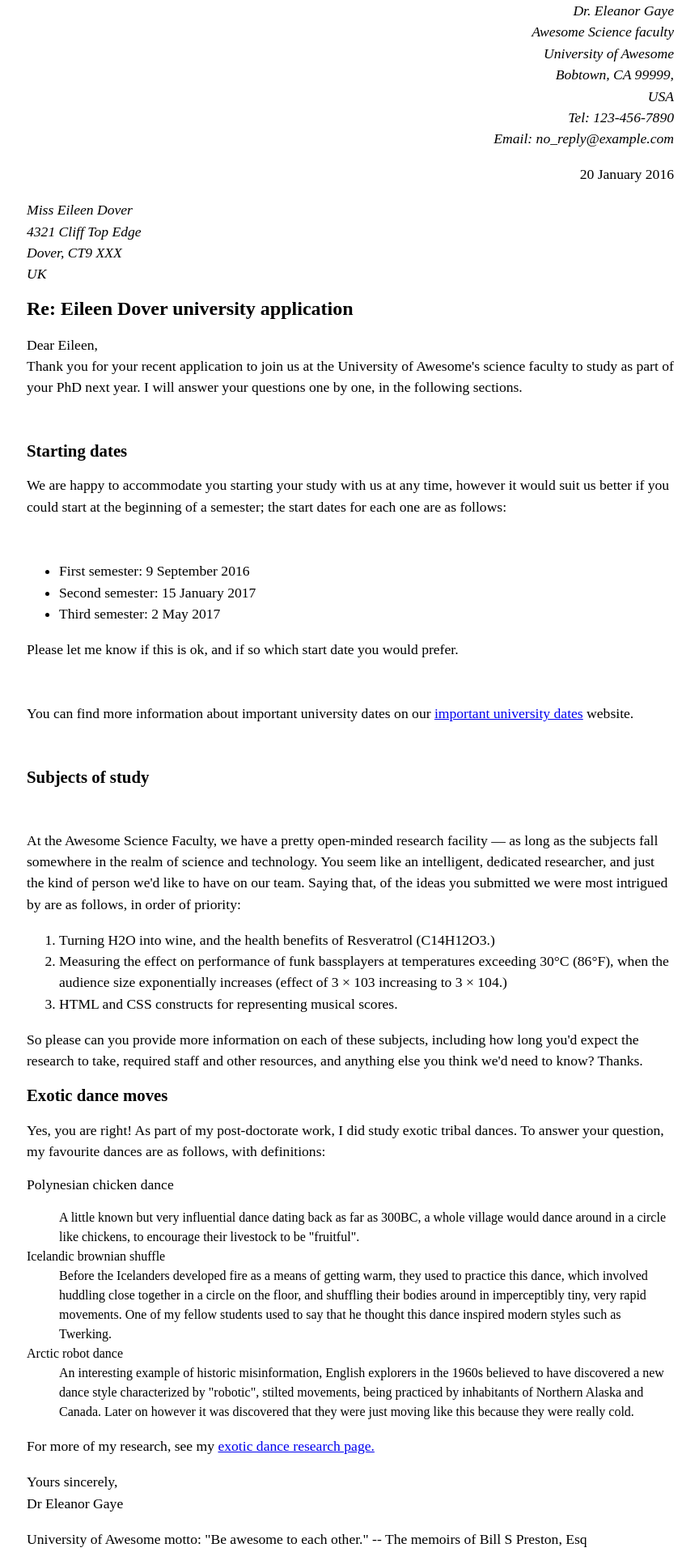
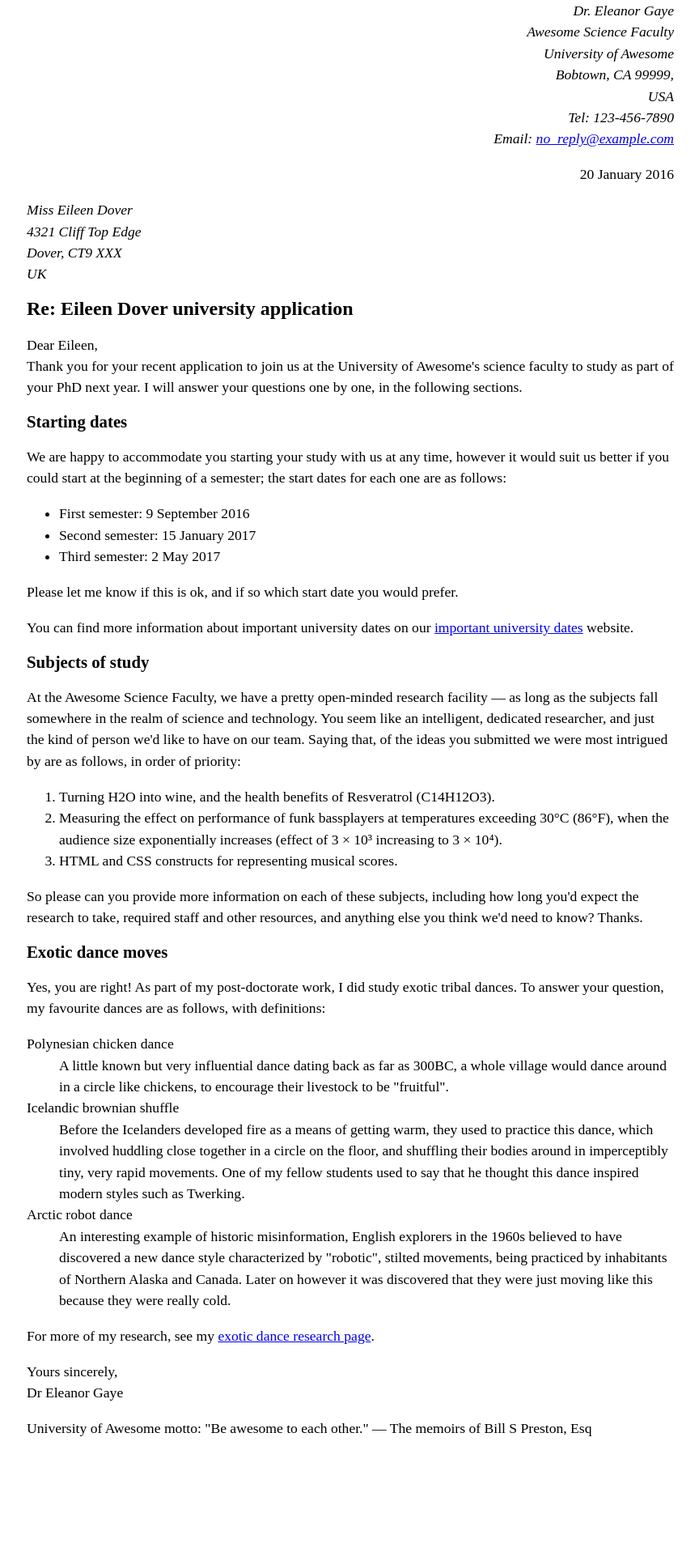
Before and after one commit to sjsreehari/markingupaletter, a plain HTML site: page index.html in a window 1280 px wide. Shown: the whole page at 81% size, without its empty margins (207-1071 px from the left). After the commit the page ends 1795 px from the top, so only its background shows below. Drawn offline with Linux system fonts and the light colour scheme.

Commit message:
corrected errors

```diff
--- a/index.html
+++ b/index.html
@@ -7,32 +7,26 @@
   <link rel="stylesheet" href="styles.css">
 </head>
 <body>
+
 <address class="sender-column">
-Dr. Eleanor Gaye
-<br>
-Awesome Science faculty
-<br>
-University of Awesome
-<br>
-Bobtown, CA 99999,
-<br>
+  Dr. Eleanor Gaye<br>
+  Awesome Science Faculty<br>
+  University of Awesome<br>
+  Bobtown, CA 99999,<br>
   USA<br>
   Tel: 123-456-7890<br>
-Email: no_reply@example.com
-<br>
+  Email: <a href="mailto:no_reply@example.com">&#110;&#111;&#95;&#114;&#101;&#112;&#108;&#121;&#64;&#101;&#120;&#97;&#109;&#112;&#108;&#101;&#46;&#99;&#111;&#109;</a>
 </address>
 
-<p class="sender-column"><time datetime="2016-01-20">20 January 2016</time></p>
+<p class="sender-column">
+  <time datetime="2016-01-20">20 January 2016</time>
+</p>
 
 <address>
-        Miss Eileen Dover
-        <br>
-        4321 Cliff Top Edge
-        <br>
-        Dover, CT9 XXX
-        <br>
+  Miss Eileen Dover<br>
+  4321 Cliff Top Edge<br>
+  Dover, CT9 XXX<br>
   UK
-        <br>
 </address>
 
 <h1>Re: Eileen Dover university application</h1>
@@ -40,43 +34,49 @@ Email: no_reply@example.com
   Dear Eileen,<br>
   Thank you for your recent application to join us at the University of Awesome's science faculty to study as part of your PhD next year. I will answer your questions one by one, in the following sections.
 </p>
-    <br>
+
 <h2>Starting dates</h2>
 <p>We are happy to accommodate you starting your study with us at any time, however it would suit us better if you could start at the beginning of a semester; the start dates for each one are as follows:</p>
-    <br>
 <ul>
   <li>First semester: 9 September 2016</li>
   <li>Second semester: 15 January 2017</li>
   <li>Third semester: 2 May 2017</li>
 </ul>
 
-    <p>Please let me know if this is ok, and if so which start date you would prefer.</p><br>
-    <p>You can find more information about important university dates on our <a href="http://www.example.com" title="table of awesome university important dates">important university dates</a> website.</p><br>
+<p>Please let me know if this is ok, and if so which start date you would prefer.</p>
+<p>You can find more information about important university dates on our
+  <a href="http://www.example.com" target="_blank" rel="noopener noreferrer" title="Table of Awesome University Important Dates">important university dates</a> website.
+</p>
 
-    <h2>Subjects of study</h2><br>
+<h2>Subjects of study</h2>
 <p>At the Awesome Science Faculty, we have a pretty open-minded research facility — as long as the subjects fall somewhere in the realm of science and technology. You seem like an intelligent, dedicated researcher, and just the kind of person we'd like to have on our team. Saying that, of the ideas you submitted we were most intrigued by are as follows, in order of priority:</p>
 <ol>
-        <li>Turning H2O into wine, and the health benefits of Resveratrol (C14H12O3.)</li>
-        <li>Measuring the effect on performance of funk bassplayers at temperatures exceeding 30°C (86°F), when the audience size exponentially increases (effect of 3 × 103 increasing to 3 × 104.)</li>
-        <li>HTML and CSS constructs for representing musical scores.
-        </li>
+  <li>Turning H2O into wine, and the health benefits of Resveratrol (C14H12O3).</li>
+  <li>Measuring the effect on performance of funk bassplayers at temperatures exceeding 30°C (86°F), when the audience size exponentially increases (effect of 3 × 10³ increasing to 3 × 10⁴).</li>
+  <li>HTML and CSS constructs for representing musical scores.</li>
 </ol>
 
 <p>So please can you provide more information on each of these subjects, including how long you'd expect the research to take, required staff and other resources, and anything else you think we'd need to know? Thanks.</p>
+
 <h2>Exotic dance moves</h2>
 <p>Yes, you are right! As part of my post-doctorate work, I did study exotic tribal dances. To answer your question, my favourite dances are as follows, with definitions:</p>
-    <dl>Polynesian chicken dance</dl>
+<dl>
+  <dt>Polynesian chicken dance</dt>
   <dd>A little known but very influential dance dating back as far as 300BC, a whole village would dance around in a circle like chickens, to encourage their livestock to be "fruitful".</dd>
+
   <dt>Icelandic brownian shuffle</dt>
-    <dd>
-        Before the Icelanders developed fire as a means of getting warm, they used to practice this dance, which involved huddling close together in a circle on the floor, and shuffling their bodies around in imperceptibly tiny, very rapid movements. One of my fellow students used to say that he thought this dance inspired modern styles such as Twerking.
-    </dd>
+  <dd>Before the Icelanders developed fire as a means of getting warm, they used to practice this dance, which involved huddling close together in a circle on the floor, and shuffling their bodies around in imperceptibly tiny, very rapid movements. One of my fellow students used to say that he thought this dance inspired modern styles such as Twerking.</dd>
+
   <dt>Arctic robot dance</dt>
-    <dd>
-        An interesting example of historic misinformation, English explorers in the 1960s believed to have discovered a new dance style characterized by "robotic", stilted movements, being practiced by inhabitants of Northern Alaska and Canada. Later on however it was discovered that they were just moving like this because they were really cold.
-    </dd>
-    <p>For more of my research, see my <a href="http://example.com">exotic dance research page.</a></p>
+  <dd>An interesting example of historic misinformation, English explorers in the 1960s believed to have discovered a new dance style characterized by "robotic", stilted movements, being practiced by inhabitants of Northern Alaska and Canada. Later on however it was discovered that they were just moving like this because they were really cold.</dd>
+</dl>
+
+<p>For more of my research, see my
+  <a href="http://example.com" target="_blank" rel="noopener noreferrer">exotic dance research page</a>.
+</p>
+
 <p>Yours sincerely,<br>Dr Eleanor Gaye</p>
-    <p>University of Awesome motto: "Be awesome to each other." -- The memoirs of Bill S Preston, Esq</p>
+<p>University of Awesome motto: "Be awesome to each other." — The memoirs of Bill S Preston, Esq</p>
+
 </body>
 </html>
--- a/styles.css
+++ b/styles.css
@@ -15,7 +15,7 @@ body {
     font-size: 1.3em;
   }
 
-  p,ul,ol,dl,address {
+  p, ul, ol, dl, address {
     font-size: 1.1em;
   }
 
```
Lines whose indentation alone changed are shown as unchanged.
